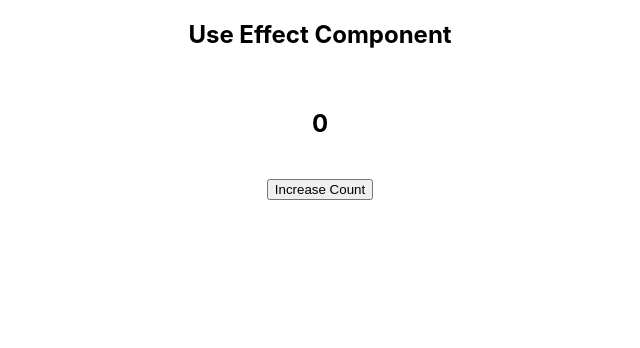
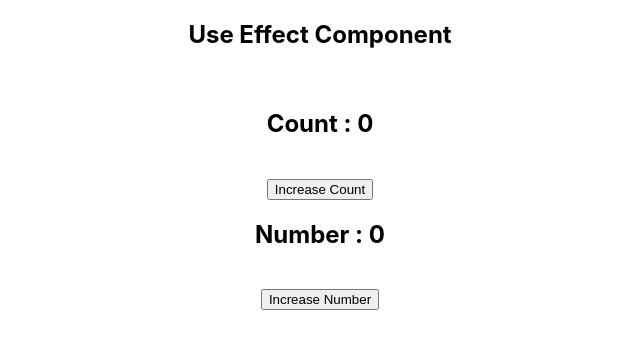
Before and after one commit to h-shaktawat/the-react-app, a React (Create React App) app: page / in a window 1280 px wide. Shown: the top 348 px of the page, without its empty margins (320-960 px from the left). Built offline with nearby package versions, Linux system fonts and the light colour scheme.

Commit message:
useEffect with condition

```diff
--- a/src/components/UseEffectComponent.js
+++ b/src/components/UseEffectComponent.js
@@ -3,18 +3,27 @@ import { useState, useEffect } from "react";
 export function UseEffectComponent() {
 
     const [count, setCount] = useState(0);
+    const [num, setNumber] = useState(0);
 
     useEffect(() => {
-        console.log('this is use effect hook');
-    })
+        console.log('this is use effect hook for count state only!!!');
+    }, [count]) // pass props.propsName as parameter if need to call hook on specific props
+
+    useEffect(() => {
+        console.log('this is use effect hook for num state only!!!');
+    }, [num])
 
     return (
         <>
             <h2>Use Effect Component</h2>
             <br />
-            <h2>{count}</h2>
+            <h2> Count : {count}</h2>
             <br />
             <button onClick={() => setCount(count + 1)}>Increase Count</button>
+            <br />
+            <h2> Number : {num}</h2>
+            <br />
+            <button onClick={() => setNumber(num + 10)}>Increase Number</button>
         </>
     )
 }
```
